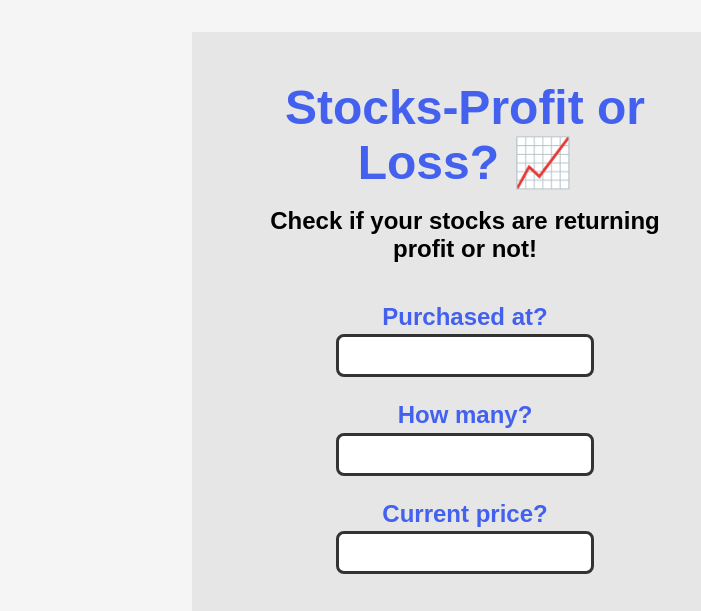
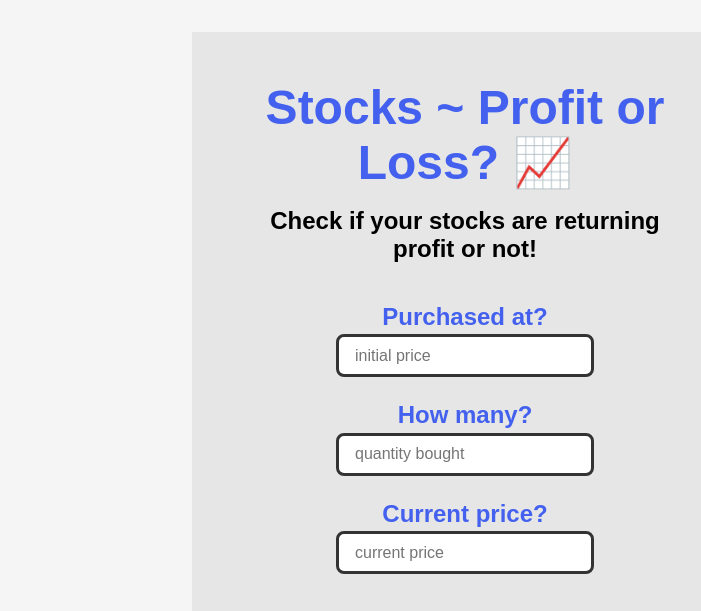
Before and after one commit to Ayesha-7/Stocks-Profit-or-Loss, a plain HTML site: page index.html in a window 1280 px wide. Shown: the top 611 px of the page, 0-701 px from the left. Drawn offline with Linux system fonts and the light colour scheme.

Commit message:
added placeholders

```diff
--- a/index.html
+++ b/index.html
@@ -17,18 +17,18 @@
 
     <div class="container">
         <div class="left">
-            <h1 class="heading">Stocks-Profit or Loss? 📈</h1>
+            <h1 class="heading">Stocks ~ Profit or Loss? 📈</h1>
             <h2>Check if your stocks are returning profit or not!</h2>
 
             <div class="mains">
                 <label for="">Purchased at?</label>
-                <input type="number" id="initial-price" class="input">
+                <input type="number" placeholder="initial price" id="initial-price" class="input">
                 <p class="msg"></p>
                 <label for="">How many?</label>
-                <input type="number" id="quantity" class="input">
+                <input type="number" placeholder="quantity bought" id="quantity" class="input">
                 <p class="msg"></p>
                 <label for="">Current price?</label>
-                <input type="number" id="current-price" class="input">
+                <input type="number" placeholder="current price" id="current-price" class="input">
                 <p class="msg"></p>
                 <button class="button" id="check-button">Check</button>
                 <div class="output" id="output"></div>
```
